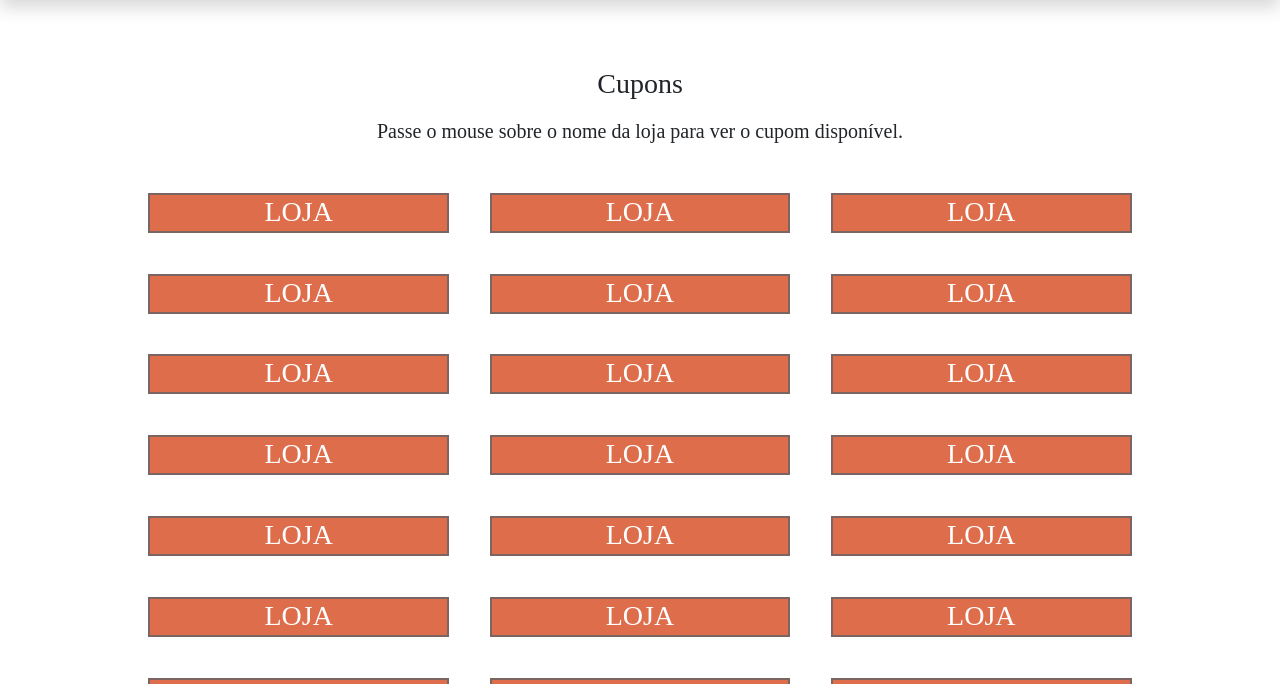
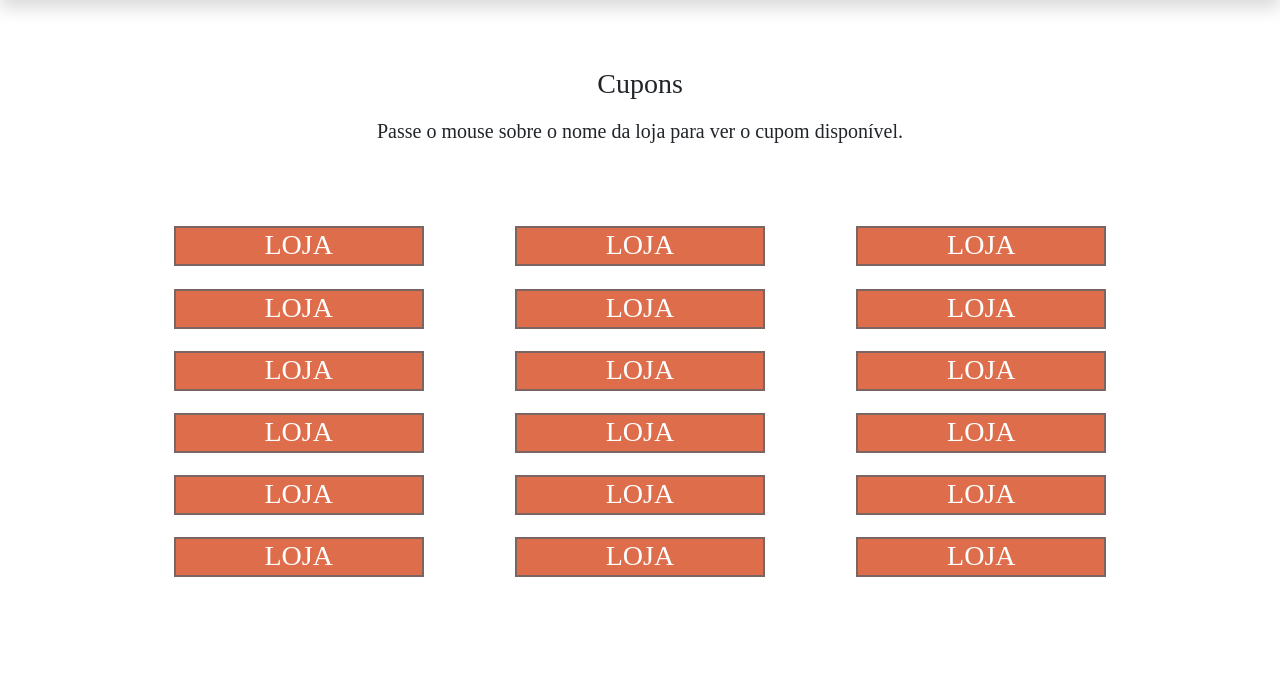
Before and after one commit to alexianaa/Belchior, a PHP site: page /html/cupons.html in a window 1280 px wide. Shown: the part 125-809 px from the top of the page. Run offline with PHP 8.4, Linux system fonts and the light colour scheme; some web fonts are replaced; grey boxes are pictures that could not be loaded.

Commit message:
corrigir display do rodapé + otimizar estrutura dos cupons

```diff
--- a/css/style.css
+++ b/css/style.css
@@ -313,9 +313,10 @@ body {
 
 .itenscupons {
     border: 2px solid #7A6563;
+    width: 250px;
+    margin-bottom: 5% !important;
     margin: 2%;
     height: 40px;
-    width: 30%;
     background-color: #DE6E4B;
     position: relative;
     display: inline-block;
--- a/html/cupons.html
+++ b/html/cupons.html
@@ -54,22 +54,46 @@
 
             <br>
 
-            <div class="container">
-                <!-- Primeira linha de cupons -->
-                <div class="row align-items-start cupons">
-                    <div class="col itenscupons">
+            <div class="container mt-5 mb-5">
+                <!-- 3 Colunas em telas grandes, 1 em telas pequenas e mÃ©dias -->
+                <div class="row row-cols-1 row-cols-md-1 row-cols-lg-3 justify-content-center cupons">
+                    <div class="col">
+                        <div class="itenscupons">
                             <h3 class="loja">LOJA</h3>
                             <div class="sobreposicao">
                                 <h3>POAKSOKJSSJS</h3>
                             </div>
                         </div>
-                    <div class="col d-none d-sm-block itenscupons">
+
+                        <div class="itenscupons">
                             <h3 class="loja">LOJA</h3>
                             <div class="sobreposicao">
                                 <h3>POAKSOKJSSJS</h3>
                             </div>
                         </div>
-                    <div class="col d-none d-lg-block itenscupons">
+
+                        <div class="itenscupons">
+                            <h3 class="loja">LOJA</h3>
+                            <div class="sobreposicao">
+                                <h3>POAKSOKJSSJS</h3>
+                            </div>
+                        </div>
+
+                        <div class="itenscupons">
+                            <h3 class="loja">LOJA</h3>
+                            <div class="sobreposicao">
+                                <h3>POAKSOKJSSJS</h3>
+                            </div>
+                        </div>
+
+                        <div class="itenscupons">
+                            <h3 class="loja">LOJA</h3>
+                            <div class="sobreposicao">
+                                <h3>POAKSOKJSSJS</h3>
+                            </div>
+                        </div>
+
+                        <div class="itenscupons">
                             <h3 class="loja">LOJA</h3>
                             <div class="sobreposicao">
                                 <h3>POAKSOKJSSJS</h3>
@@ -77,21 +101,43 @@
                         </div>
                     </div>
 
-                <!-- Segunda linha de cupons -->
-                <div class="row align-items-center cupons">
-                    <div class="col itenscupons">
+                    <div class="col">
+                        <div class="itenscupons">
                             <h3 class="loja">LOJA</h3>
                             <div class="sobreposicao">
                                 <h3>POAKSOKJSSJS</h3>
                             </div>
                         </div>
-                    <div class="col d-none d-sm-block itenscupons">
+
+                        <div class="itenscupons">
                             <h3 class="loja">LOJA</h3>
                             <div class="sobreposicao">
                                 <h3>POAKSOKJSSJS</h3>
                             </div>
                         </div>
-                    <div class="col d-none d-lg-block itenscupons">
+
+                        <div class="itenscupons">
+                            <h3 class="loja">LOJA</h3>
+                            <div class="sobreposicao">
+                                <h3>POAKSOKJSSJS</h3>
+                            </div>
+                        </div>
+
+                        <div class="itenscupons">
+                            <h3 class="loja">LOJA</h3>
+                            <div class="sobreposicao">
+                                <h3>POAKSOKJSSJS</h3>
+                            </div>
+                        </div>
+
+                        <div class="itenscupons">
+                            <h3 class="loja">LOJA</h3>
+                            <div class="sobreposicao">
+                                <h3>POAKSOKJSSJS</h3>
+                            </div>
+                        </div>
+
+                        <div class="itenscupons">
                             <h3 class="loja">LOJA</h3>
                             <div class="sobreposicao">
                                 <h3>POAKSOKJSSJS</h3>
@@ -99,112 +145,47 @@
                         </div>
                     </div>
 
-                <!-- Terceira linha de cupons -->
-                <div class="row align-items-end cupons">
-                    <div class="col itenscupons">
+                    <div class="col">
+                        <div class="itenscupons">
                             <h3 class="loja">LOJA</h3>
                             <div class="sobreposicao">
                                 <h3>POAKSOKJSSJS</h3>
                             </div>
                         </div>
-                    <div class="col d-none d-sm-block itenscupons">
+
+                        <div class="itenscupons">
                             <h3 class="loja">LOJA</h3>
                             <div class="sobreposicao">
                                 <h3>POAKSOKJSSJS</h3>
                             </div>
                         </div>
-                    <div class="col d-none d-lg-block itenscupons">
+
+                        <div class="itenscupons">
                             <h3 class="loja">LOJA</h3>
                             <div class="sobreposicao">
                                 <h3>POAKSOKJSSJS</h3>
                             </div>
                         </div>
-                </div>
 
-                <!-- Quarta linha de cupons -->
-                <div class="row align-items-start cupons">
-                    <div class="col itenscupons">
+                        <div class="itenscupons">
                             <h3 class="loja">LOJA</h3>
                             <div class="sobreposicao">
                                 <h3>POAKSOKJSSJS</h3>
                             </div>
                         </div>
-                    <div class="col d-none d-sm-block itenscupons">
+
+                        <div class="itenscupons">
                             <h3 class="loja">LOJA</h3>
                             <div class="sobreposicao">
                                 <h3>POAKSOKJSSJS</h3>
                             </div>
                         </div>
-                    <div class="col d-none d-lg-block itenscupons">
+
+                        <div class="itenscupons">
                             <h3 class="loja">LOJA</h3>
                             <div class="sobreposicao">
                                 <h3>POAKSOKJSSJS</h3>
                             </div>
-                    </div>
-                </div>
-
-                <!-- Quinta linha de cupons -->
-                <div class="row align-items-start cupons">
-                    <div class="col itenscupons">
-                        <h3 class="loja">LOJA</h3>
-                        <div class="sobreposicao">
-                            <h3>POAKSOKJSSJS</h3>
-                        </div>
-                    </div>
-                    <div class="col d-none d-sm-block itenscupons">
-                        <h3 class="loja">LOJA</h3>
-                        <div class="sobreposicao">
-                            <h3>POAKSOKJSSJS</h3>
-                        </div>
-                    </div>
-                    <div class="col d-none d-lg-block itenscupons">
-                        <h3 class="loja">LOJA</h3>
-                        <div class="sobreposicao">
-                            <h3>POAKSOKJSSJS</h3>
-                        </div>
-                    </div>
-                </div>
-
-                <!-- Sexta linha de cupons -->
-                <div class="row align-items-start cupons">
-                    <div class="col itenscupons">
-                        <h3 class="loja">LOJA</h3>
-                        <div class="sobreposicao">
-                            <h3>POAKSOKJSSJS</h3>
-                        </div>
-                    </div>
-                    <div class="col d-none d-sm-block itenscupons">
-                        <h3 class="loja">LOJA</h3>
-                        <div class="sobreposicao">
-                            <h3>POAKSOKJSSJS</h3>
-                        </div>
-                    </div>
-                    <div class="col d-none d-lg-block itenscupons">
-                        <h3 class="loja">LOJA</h3>
-                        <div class="sobreposicao">
-                            <h3>POAKSOKJSSJS</h3>
-                        </div>
-                    </div>
-                </div>
-
-                <!-- Sétima linha de cupons -->
-                <div class="row align-items-start cupons">
-                    <div class="col itenscupons">
-                        <h3 class="loja">LOJA</h3>
-                        <div class="sobreposicao">
-                            <h3>POAKSOKJSSJS</h3>
-                        </div>
-                    </div>
-                    <div class="col d-none d-sm-block itenscupons">
-                        <h3 class="loja">LOJA</h3>
-                        <div class="sobreposicao">
-                            <h3>POAKSOKJSSJS</h3>
-                        </div>
-                    </div>
-                    <div class="col d-none d-lg-block itenscupons">
-                        <h3 class="loja">LOJA</h3>
-                        <div class="sobreposicao">
-                            <h3>POAKSOKJSSJS</h3>
                         </div>
                     </div>
                 </div>
@@ -218,6 +199,8 @@
                 <!-- Link para os termos de uso -->
                 <div class="me-auto">
                     <h5><a class="nav-link active text-white pt-4" aria-current="page" href="termos_de_uso.html">Termos de uso</a></h5>
+                    <!-- Copyright -->
+                    <h6 class="text-white ms-3">Todos os direitos reservados aos criadores ©</h6>
                 </div>
 
                 <!-- Logo da UnB -->
--- a/html/index.html
+++ b/html/index.html
@@ -184,6 +184,8 @@
                 <!-- Link para os termos de uso -->
                 <div class="me-auto">
                     <h5><a class="nav-link active text-white pt-4" aria-current="page" href="termos_de_uso.html">Termos de uso</a></h5>
+                    <!-- Copyright -->
+                    <h6 class="text-white ms-3">Todos os direitos reservados aos criadores ©</h6>
                 </div>
 
                 <!-- Logo da UnB -->
```
Also changed, not shown: html/cadastro.html (+3 -6 lines), html/contato.html (+3 -6 lines), html/paginaloja.html (+3 -6 lines), html/sobre.html (+3 -6 lines), html/termos_de_uso.html (+3 -6 lines). Lines whose indentation alone changed are shown as unchanged.
